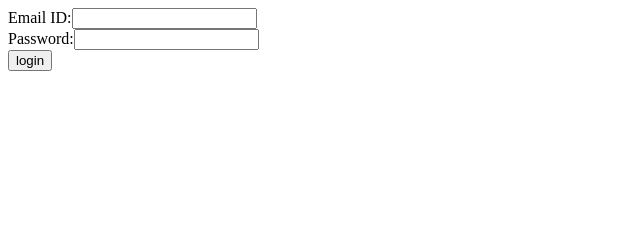
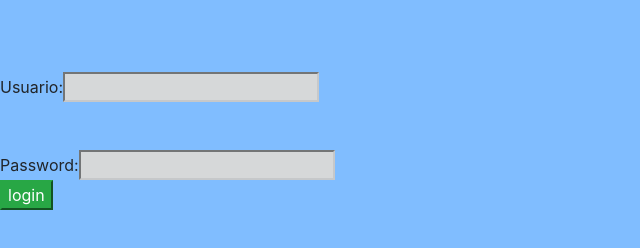
Before and after one commit to RodrigoCruzC/Login-con-servlets, a plain HTML site: page LogServlets/web/index.html in a window 1280 px wide. Shown: the whole page, without its empty margins (0-640 px from the left). Drawn offline with nearby package versions, Linux system fonts and the light colour scheme.

Commit message:
Update index.html

```diff
--- a/LogServlets/web/index.html
+++ b/LogServlets/web/index.html
@@ -1,12 +1,15 @@
 <html>
     <head>
         <title>login form</title>
+        <link href="bootstrap.css" rel="stylesheet" type="text/css"/>
     </head>
-    <body>
+    <body style="background-color: #80bdff">
         <form method="post" action="login">
-        Email ID:<input type="text" name="email" id="email" /><br/>
-        Password:<input type="text" name="pass" id="pass"/><br/>
-        <input type="submit" value="login" />
+            <br><br><br>
+            Usuario:<input class="alert-dark" type="text" name="email" id="email" /><br/>
+            <br><br>
+        Password:<input class="alert-dark" type="text" name="pass" id="pass"/><br/>
+        <input class="btn-success" type="submit" value="login" />
         </form>
     </body>
 </html>
```
